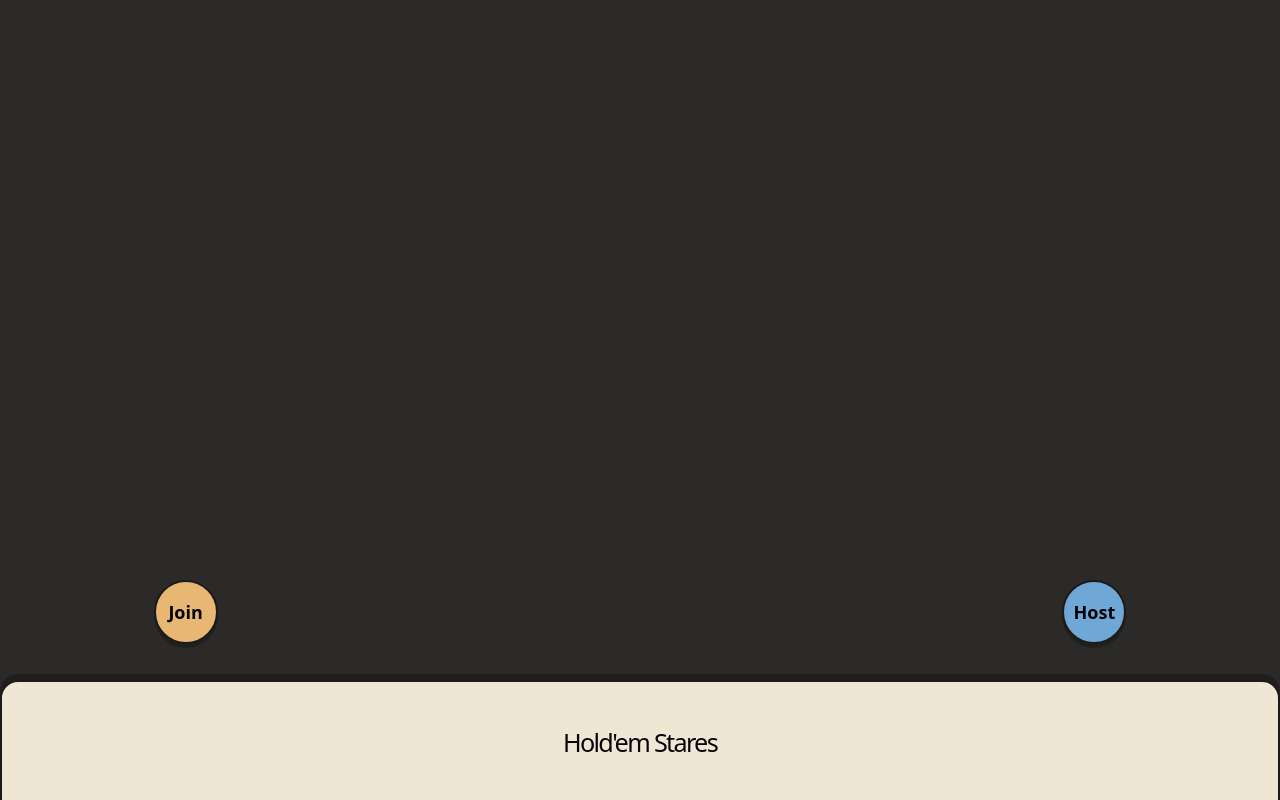
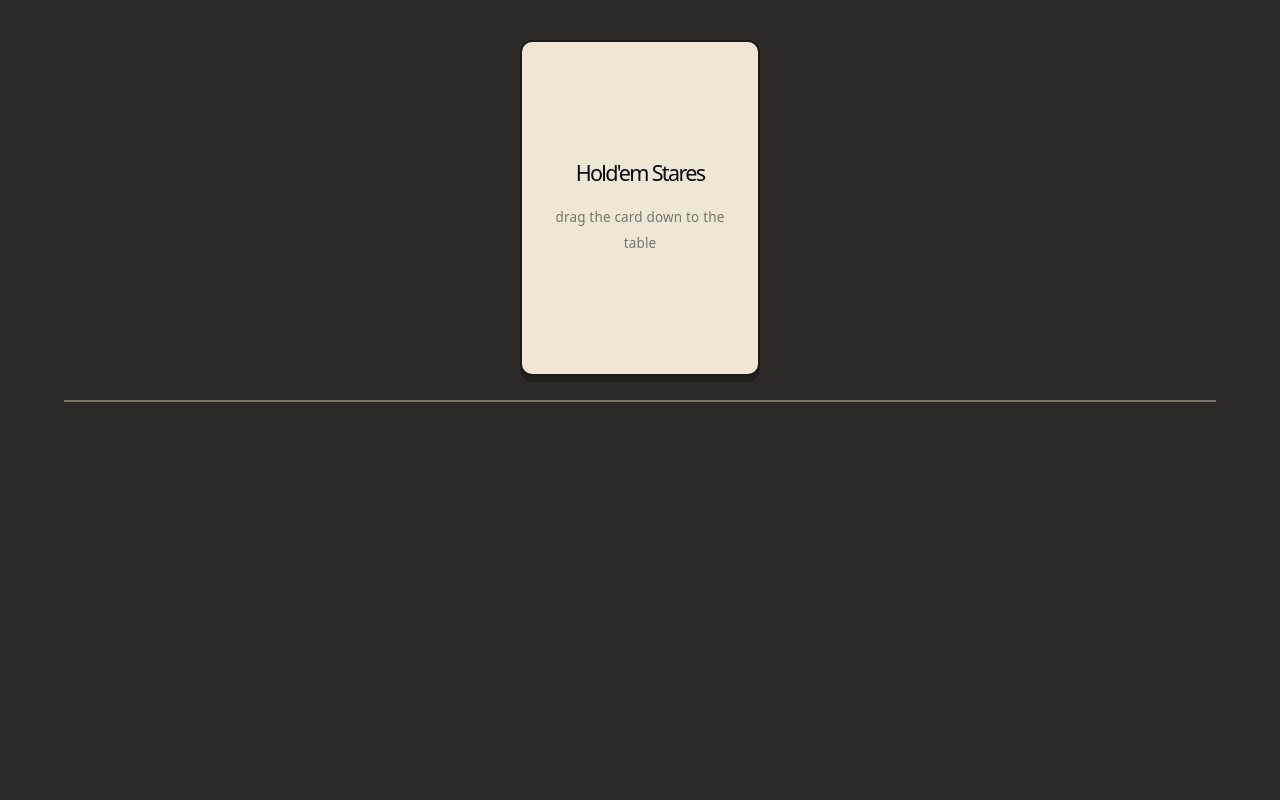
Before and after one commit to haru330/poker-lobby-pwa, a React (Vite) app: page / in a window 1280 px wide. Built offline with nearby package versions, Linux system fonts and the light colour scheme.

Commit message:
Home: drag-to-table card interaction at real playing-card size (240x336px)

```diff
--- a/src/screens/HomeScreen.tsx
+++ b/src/screens/HomeScreen.tsx
@@ -1,15 +1,14 @@
 import { useState } from 'react';
-import { motion } from 'framer-motion';
+import { motion, type PanInfo } from 'framer-motion';
 import { useGameDispatch } from '../state/GameContext';
 import { generateRoomCode, generateSessionToken } from '../utils/roomCode';
 import { createPlayer } from '../utils/player';
-import { Sheet } from '../components/Sheet';
 import '../styles/lobby.css';
 
 const NAME_KEY = 'poker-lobby-username';
 const TOKEN_KEY = 'poker-lobby-session-token';
 
-type Step = 'menu' | 'join';
+type Phase = 'start' | 'picking' | 'join';
 
 export function HomeScreen() {
   const dispatch = useGameDispatch();
@@ -17,11 +16,11 @@ export function HomeScreen() {
     const fromUrl = new URLSearchParams(window.location.search).get('room');
     return localStorage.getItem(NAME_KEY) ?? (fromUrl ? '' : 'Player');
   });
-  const [step, setStep] = useState<Step>('menu');
   const [joinCode, setJoinCode] = useState(() => {
     const fromUrl = new URLSearchParams(window.location.search).get('room');
     return fromUrl ? fromUrl.toUpperCase().slice(0, 4) : '';
   });
+  const [phase, setPhase] = useState<Phase>('start');
 
   function updateName(value: string) {
     setName(value);
@@ -44,73 +43,70 @@ export function HomeScreen() {
     if (!localStorage.getItem(TOKEN_KEY)) {
       localStorage.setItem(TOKEN_KEY, generateSessionToken());
     }
-
-    // The NetworkProvider connects to the host (room code = host's peer ID)
-    // and sends a JOIN message once roomCode + phase are set; the host's
-    // broadcast then populates our player list.
     dispatch({ type: 'SET_ROOM_CODE', roomCode: code });
     dispatch({ type: 'SET_PHASE', phase: 'lobby' });
   }
 
+  function onDragEnd(_: unknown, info: PanInfo) {
+    if (phase === 'start' && info.offset.y > 100) {
+      setPhase('picking');
+    } else if (phase === 'picking') {
+      if (info.offset.x > 70) host();
+      else if (info.offset.x < -70) setPhase('join');
+    }
+  }
+
   const ready = joinCode.length === 4 && name.trim().length > 0;
-  const expanded = step === 'join';
 
   return (
-    <div className="pl-screen">
-      {step === 'menu' && (
+    <div className="pl-screen pl-screen--table">
+      <div className="pl-table-line" />
+
+      <motion.div
+        layout
+        className={`pl-hs-card ${phase === 'start' ? 'pl-hs-card--start' : 'pl-hs-card--center'}`}
+        drag={phase === 'start' ? 'y' : phase === 'picking' ? 'x' : false}
+        dragElastic={0.15}
+        dragSnapToOrigin
+        dragConstraints={phase === 'picking' ? { left: -140, right: 140 } : undefined}
+        onDragEnd={onDragEnd}
+        transition={{ type: 'spring', stiffness: 300, damping: 26 }}
+      >
+        {phase === 'start' && (
           <>
-          <motion.button
-            className="pl-coin pl-coin--join"
-            initial={{ x: '-150%', opacity: 0 }}
-            animate={{ x: 0, opacity: 1 }}
-            transition={{ type: 'spring', stiffness: 220, damping: 20, delay: 0.15 }}
-            disabled={!name.trim()}
-            onClick={() => setStep('join')}
-          >
-            Join
-          </motion.button>
-          <motion.button
-            className="pl-coin pl-coin--host"
-            initial={{ x: '150%', opacity: 0 }}
-            animate={{ x: 0, opacity: 1 }}
-            transition={{ type: 'spring', stiffness: 220, damping: 20, delay: 0.15 }}
-            disabled={!name.trim()}
-            onClick={host}
-          >
-            Host
-          </motion.button>
+            <h1>Hold'em Stares</h1>
+            <p className="pl-hint">drag the card down to the table</p>
           </>
         )}
 
-      <Sheet expanded={expanded} variant={expanded ? 'orange' : 'paper'}>
-        {step === 'menu' ? (
-          <div style={{ flex: 1, display: 'flex', flexDirection: 'column', justifyContent: 'flex-end' }}>
+        {phase === 'picking' && (
+          <>
+            <h1>Hold'em Stares</h1>
             <input
               className="pl-input"
               value={name}
               onChange={(e) => updateName(e.target.value)}
               placeholder="Your name"
               maxLength={20}
-              style={{ marginBottom: '1rem' }}
             />
-          </div>
-        ) : (
+            <p className="pl-hint">drag right to host · left to join</p>
+          </>
+        )}
+
+        {phase === 'join' && (
           <>
             <p style={{ margin: '0.5rem 0', textAlign: 'center', fontWeight: 700, letterSpacing: '0.2em' }}>
               ENTER ROOM CODE
             </p>
-            <div style={{ flex: 1, display: 'flex', alignItems: 'center' }}>
             <input
               className="pl-code-input"
               value={joinCode}
               onChange={(e) => setJoinCode(e.target.value.toUpperCase().slice(0, 4))}
               placeholder="____"
               maxLength={4}
-                style={{ width: '100%' }}
             />
-            </div>
-            <div style={{ display: 'flex', gap: '0.5rem' }}>
-              <button className="pl-button" onClick={() => setStep('menu')} style={{ flex: '0 0 auto' }}>
+            <div style={{ display: 'flex', gap: '0.5rem', width: '100%' }}>
+              <button className="pl-button" onClick={() => setPhase('picking')} style={{ flex: '0 0 auto' }}>
                 Back
               </button>
               <button
@@ -123,7 +119,7 @@ export function HomeScreen() {
             </div>
           </>
         )}
-      </Sheet>
+      </motion.div>
     </div>
   );
 }
--- a/src/styles/lobby.css
+++ b/src/styles/lobby.css
@@ -71,28 +71,63 @@
   flex-direction: column;
 }
 
-/* --- Coins floating above the collapsed sheet --- */
-.pl-coin {
-  position: absolute;
-  bottom: calc(15dvh + 2rem);
-  width: 64px;
-  height: 64px;
-  border-radius: 50%;
-  border: 2px solid #1c1b19;
-  font: inherit;
-  font-weight: 700;
-  cursor: pointer;
-  box-shadow: 0 4px 0 rgba(0, 0, 0, 0.25);
+/* --- Home: drag-to-table interaction --- */
+.pl-screen--table {
+  background: #2b2a28;
 }
 
-.pl-coin--join {
-  left: 12%;
-  background: #e8b773;
+.pl-table-line {
+  position: absolute;
+  top: 50vh;
+  left: 5%;
+  right: 5%;
+  height: 2px;
+  background: #efe6d3;
+  opacity: 0.4;
 }
 
-.pl-coin--host {
-  right: 12%;
-  background: #6fa8d6;
+/* Real playing-card size: 2.5in x 3.5in at 96 CSS px/in = 240 x 336 px */
+.pl-hs-card {
+  position: fixed;
+  left: 50%;
+  width: 240px;
+  height: 336px;
+  margin-left: -120px;
+  box-sizing: border-box;
+  border: 2px solid #1c1b19;
+  border-radius: 12px;
+  background: #efe6d3;
+  color: #2b2a28;
+  box-shadow: 0 6px 0 rgba(0, 0, 0, 0.25);
+  display: flex;
+  flex-direction: column;
+  align-items: center;
+  justify-content: center;
+  gap: 1rem;
+  padding: 1.25rem;
+  cursor: grab;
+  touch-action: none;
+}
+
+.pl-hs-card--start {
+  top: 40px;
+}
+
+.pl-hs-card--center {
+  top: calc(50vh - 168px);
+}
+
+.pl-hs-card h1 {
+  margin: 0;
+  font-size: 1.2rem;
+  text-align: center;
+}
+
+.pl-hint {
+  margin: 0;
+  font-size: 0.75rem;
+  text-align: center;
+  opacity: 0.6;
 }
 
 /* --- Flip card (lobby info <-> settings) --- */
```
Lines whose indentation alone changed are shown as unchanged.
